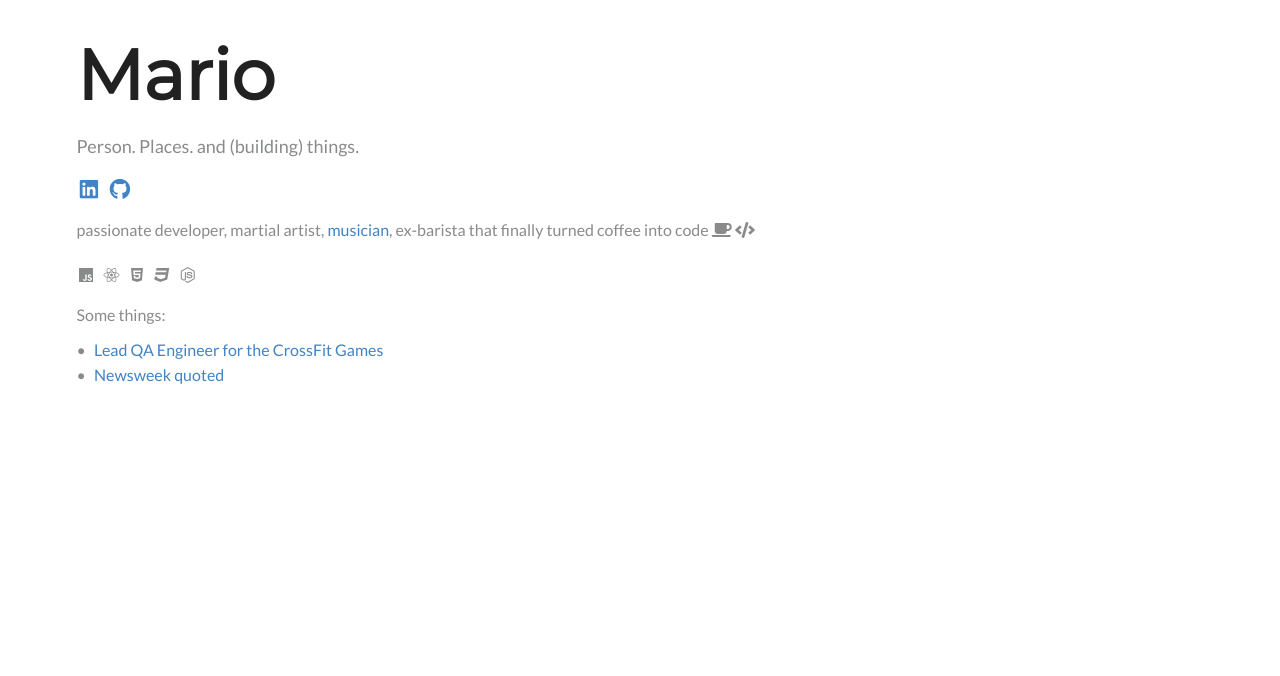
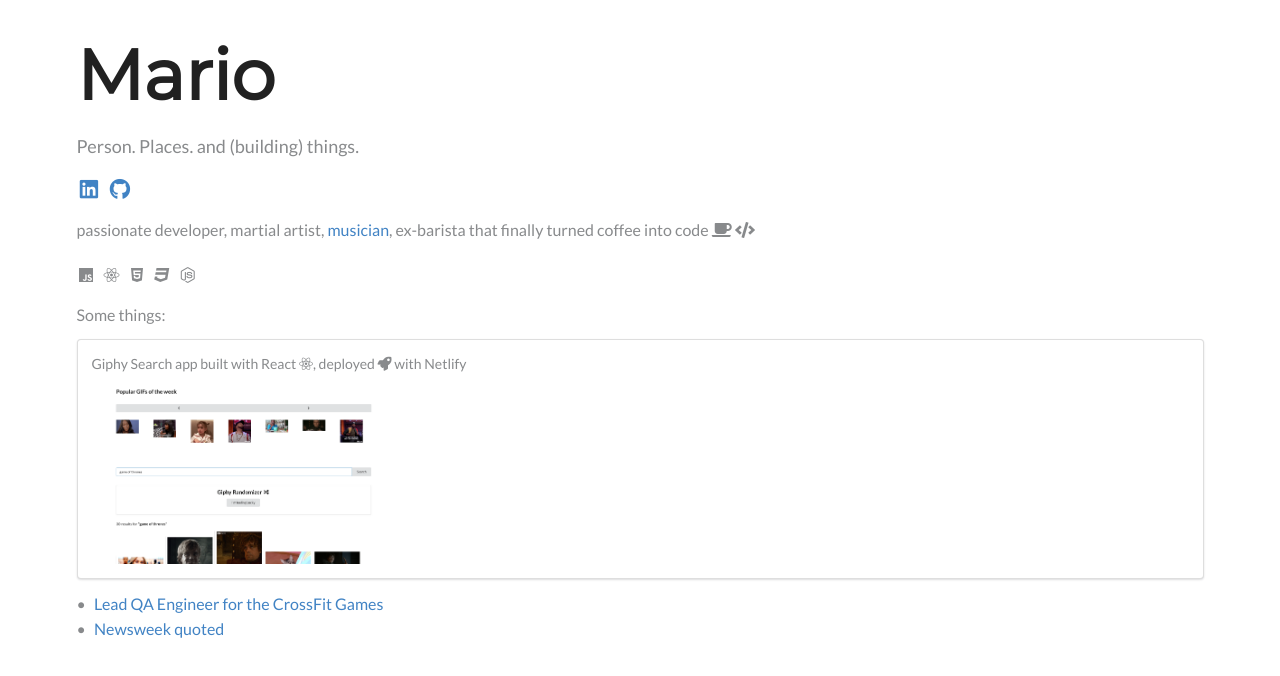
Before and after one commit to mario4l/mario4l.github.io, a plain HTML site: page index.html in a window 1280 px wide. Drawn offline with nearby package versions, Linux system fonts and the light colour scheme.

Commit message:
added personal project

```diff
--- a/index.html
+++ b/index.html
@@ -51,6 +51,19 @@
         <div style="margin-top: 20px; color: #888A8C; font-size: 16px">
           Some things:
         </div>
+        <div class="ui segment">
+          <div>
+            Giphy Search app built with React <i class="fitted react icon"></i>,
+            deployed <i class="fitted rocket icon"></i> with Netlify
+          </div>
+          <a
+            href="https://kind-rosalind-688c40.netlify.com/"
+            class="ui medium image"
+            style="margin-top: 10px"
+          >
+            <img src="./images/giphy-search.png" />
+          </a>
+        </div>
         <div class="ui bulleted list">
           <div class="item">
             <a href="https://games.crossfit.com/athlete/1171800">
```
Also changed, not shown: images/giphy-search.png (added).
